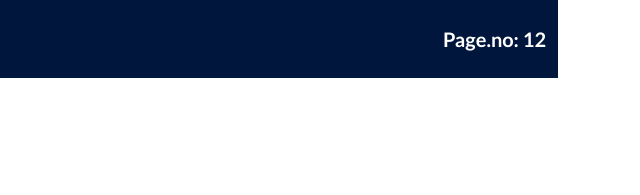
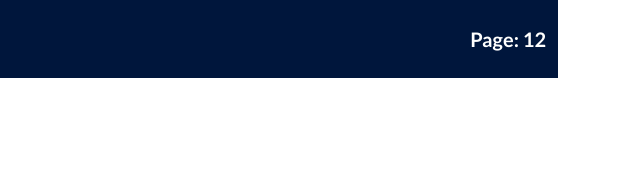
Before and after one commit to designeronmission/flipbook, a plain HTML site: page page-two.html in a window 1280 px wide. Shown: the top 195 px of the page, 640-1280 px from the left. Drawn offline with nearby package versions, Linux system fonts and the light colour scheme.

Commit message:
new pages designs added

```diff
--- a/page-two.html
+++ b/page-two.html
@@ -214,7 +214,7 @@
                     </div>
                     <div class="col-md-4 text-end">
                         <span style="font-size: 20px; font-weight: 800;">
-                            Page.no: 12
+                            Page: 12
                         </span>
                     </div>
                 </div>
```
Also changed, not shown: page-one.html (+1 -1 lines).
